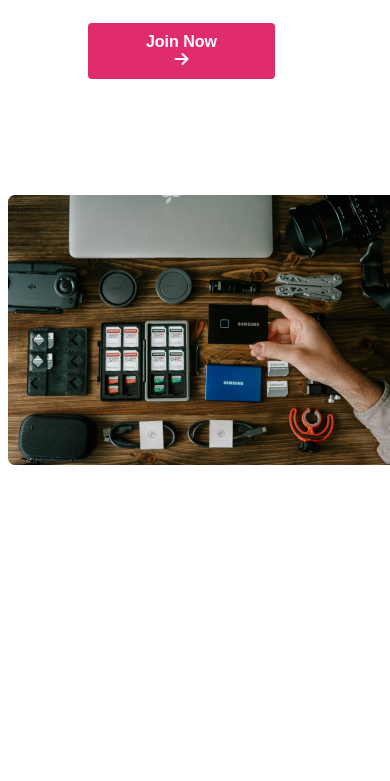
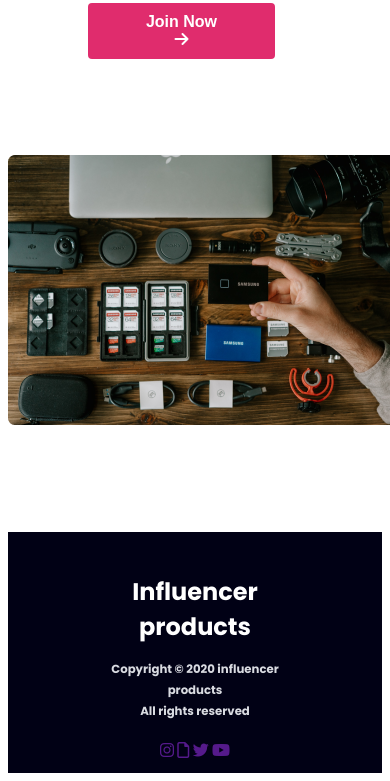
Before and after one commit to asmaulhosna1/responsive-hw, a plain HTML site: page index.html in a window 390 px wide. Shown: the part 517-1298 px from the top of the page. Before the commit the page ends 997 px from the top, so only its background shows below. Drawn offline with Linux system fonts and the light colour scheme.

Commit message:
added footer with responsive

```diff
--- a/index.html
+++ b/index.html
@@ -12,6 +12,9 @@
 
     </header>
     <main>
+        <section class="populer">
+
+        </section>
         <section class="feautred display-flex">
             <div class="feautred-pic">
                 <img src="images/gear.png" alt="">
@@ -24,7 +27,19 @@
         </section>
 
     </main>
-    <footer>
+    <footer class="footer-contant">
+        <div class="footer-container">
+        <h4 class="footer-title">Influencer products</h4>
+        <p sm class="footer-description"> <small>Copyright © 2020  influencer products <br>
+            All rights reserved </small>  </p>
+        <div class="footer-icon display-flex">
+           <a  href=""><i class="fa-brands fa-instagram"></i></a>
+            <a href=""><i class="fa-regular fa-file"></i></a>
+            <a href=""><i class="fa-brands fa-twitter"></i></a>
+            <a href=""><i class="fa-brands fa-youtube"></i></a>
+        </div>
+    </div>
+
 
     </footer>
 
--- a/styles/influencer.css
+++ b/styles/influencer.css
@@ -8,6 +8,11 @@
   /* shared style  */
   .display-flex{
     display: flex;
+  }
+  /* populer style  */
+  .populer{
+    width: 1047px;
+    margin: 0 auto;
   }
   /* feautred style  */
   .feautred{
@@ -45,6 +50,38 @@
   .feautred-pic{
     width:410px;
   }
+  /* footer style  */
+  .footer-contant{
+    background-color:rgb(1, 1, 21);
+   margin-top: 100px;
+  }
+  .footer-container{
+    width: 262px;
+    margin: 0 auto;
+    /* border: 1px solid tomato; */
+    padding: 50px 589px;
+    justify-content: center;
+   /* align-items: center; */
+   text-align: center;
+
+  }
+  .footer-title{
+    font-weight: 700;
+    font-size: 1.5rem;
+    color: white;
+    margin-bottom:3px;
+  }
+  .footer-description{
+    font-size: 0.88rem;
+    font-weight: 700;
+    color: #D9DBE1;
+    /* margin-top: 3px; */
+  }
+  .footer-icon{
+  justify-content: center;
+  gap: 16px;
+       margin-top: 17px;
+  }
 
   /* responsive for small device */
   @media screen  and (max-width:576px){
@@ -56,8 +93,31 @@
       }
       .feautred-container{
         width: 50%;
-        margin: 20px 0;
+        margin:  0;
        padding-left: 80px;
+       gap: 2px;
+      }
+      .footer-container{
+        width: 50%;
+        padding: 10px 0;
+        margin-top: 0;
+      }
+      .footer-icon{
+               display: block;
+
+
       }
 
     }
+    /* responsive in medium device */
+    @media screen and (min-width:576px) and (max-width:992px){
+        .feautred-pic{
+            margin-top: 35px;        }
+
+        .footer-container{
+            width: 50%;
+            padding: 10px 0;
+            margin-top: 0;
+
+    }
+}
```
